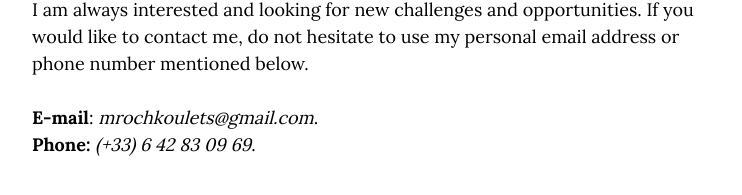
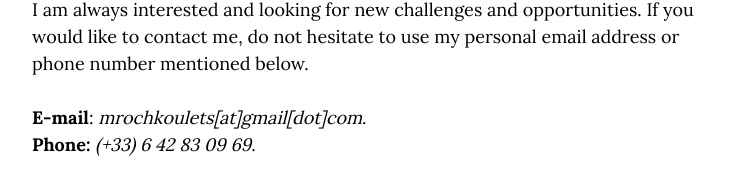
Before and after one commit to mrochk/mrochk.github.io, a Jekyll site: the page built from index.html, in a window 1280 px wide. Shown: the part 579-774 px from the top of the page, without its empty margins (268-1010 px from the left). Built offline with Jekyll 4.4.1, drawn with Linux system fonts in a browser that asks for light colours.

Commit message:
Changed email addr format.

```diff
--- a/_config.yml
+++ b/_config.yml
@@ -23,7 +23,7 @@
 resume_header_contact_info:     "(+33) 6 42 83 09 69 - mrochkoulets@gmail.com"
 display_header_contact_info:    "false"
 
-resume_header_intro: "<p>I am a twenty-one years old computer science masters student mainly interested in <b>Machine/Deep Learning</b>. I am currently studying at <b>KU Leuven</b> in Belgium. If you would like to know more about me, feel free to take a look at my <a href=\"./resume.pdf\">resume</a> and <a href=\"https://github.com/mrochk\">Github</a> profile.<br><br><a href=\"./projects.html\">List of projects I've been working on.</a><br><br>I am always interested and looking for new challenges and opportunities. If you would like to contact me, do not hesitate to use my personal email address or phone number mentioned below.<br><br><b>E-mail</b>: <i>mrochkoulets@gmail.com</i>.<br><b>Phone:</b> <i>(+33) 6 42  83 09 69</i>.</p>"
+resume_header_intro: "<p>I am a twenty-one years old computer science masters student mainly interested in <b>Machine/Deep Learning</b>. I am currently studying at <b>KU Leuven</b> in Belgium. If you would like to know more about me, feel free to take a look at my <a href=\"./resume.pdf\">resume</a> and <a href=\"https://github.com/mrochk\">Github</a> profile.<br><br><a href=\"./projects.html\">List of projects I've been working on.</a><br><br>I am always interested and looking for new challenges and opportunities. If you would like to contact me, do not hesitate to use my personal email address or phone number mentioned below.<br><br><b>E-mail</b>: <i>mrochkoulets[at]gmail[dot]com</i>.<br><b>Phone:</b> <i>(+33) 6 42  83 09 69</i>.</p>"
 
 # use "yes" to display the email contact button,
 # "no" to display an "I'm not looking for work" message,
```
